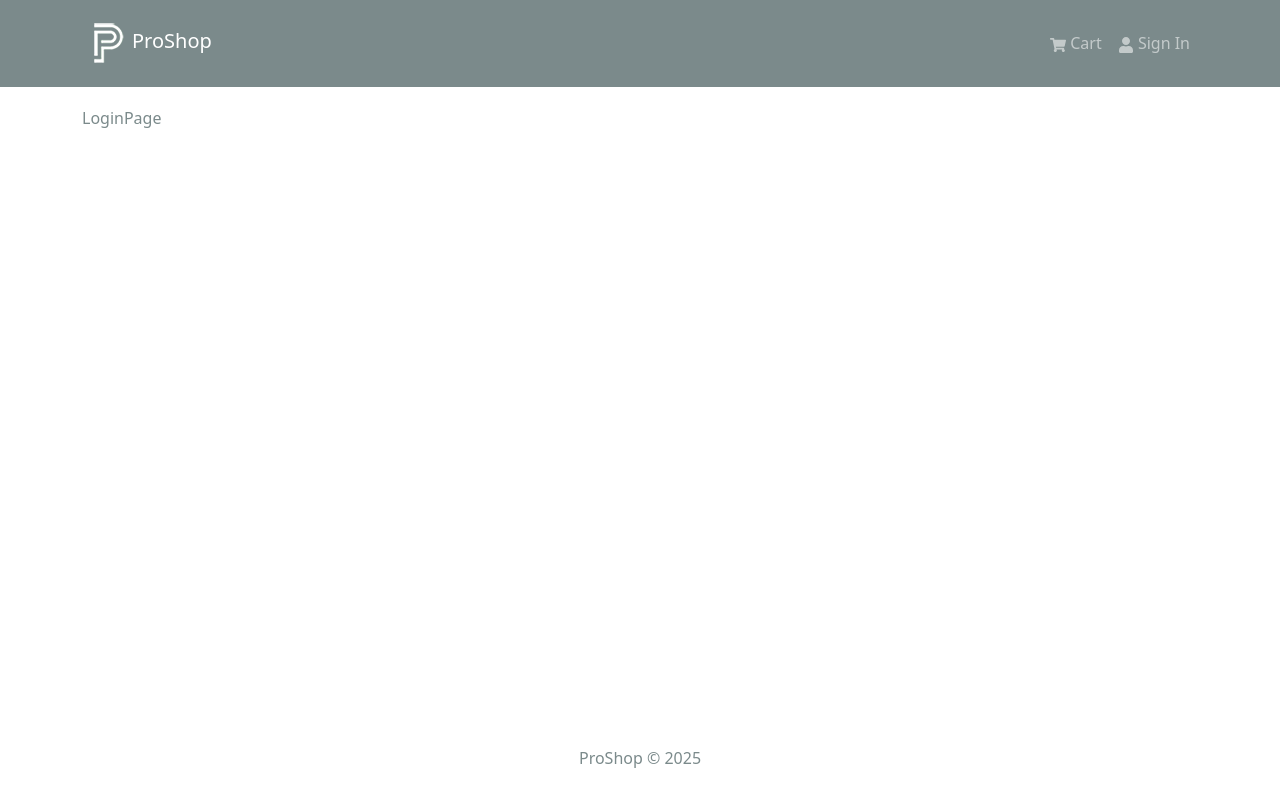
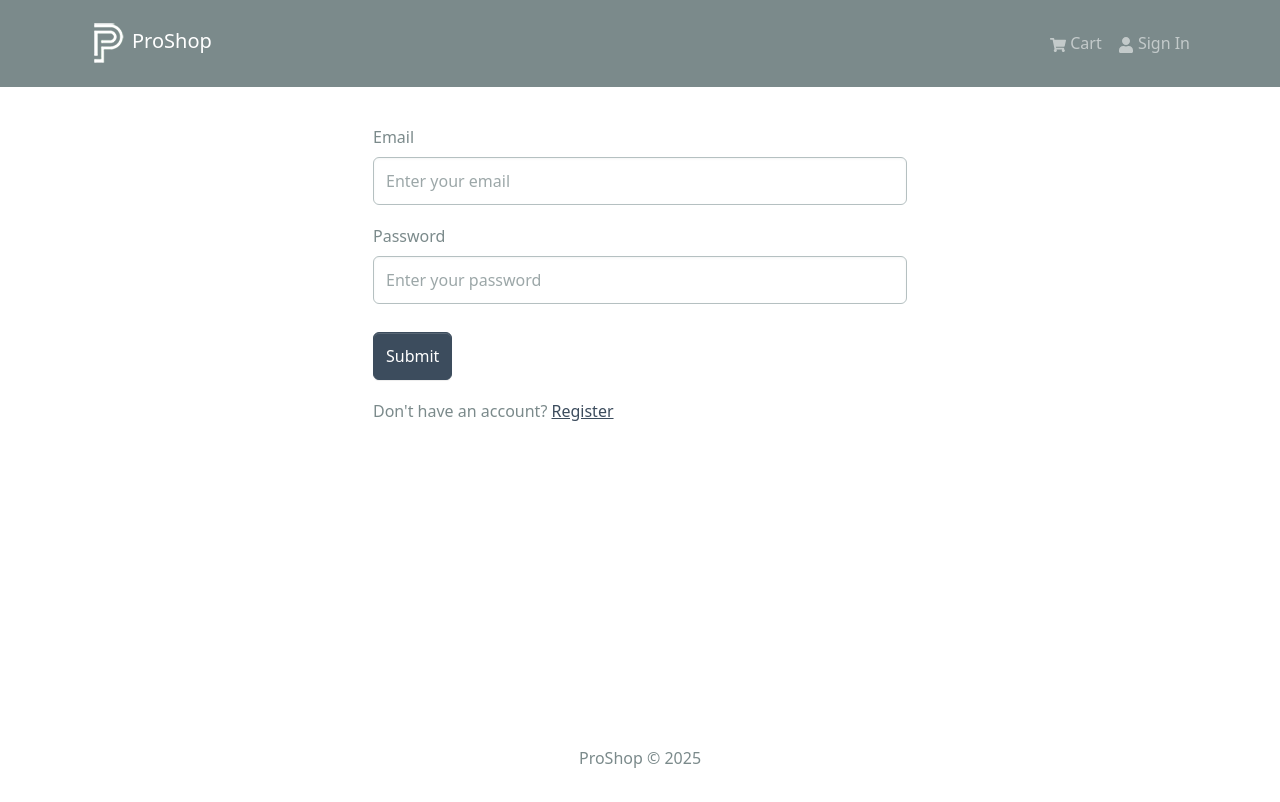
Before and after one commit to Saikiran-Reddy14/Proshop, a React (Create React App) app in the folder frontend/: page /login in a window 1280 px wide. Shown: the top 802 px of the page. Built offline with nearby package versions, Linux system fonts and the light colour scheme.

Commit message:
Added login page with form and submit functionality

```diff
--- a/frontend/src/pages/LoginPage.js
+++ b/frontend/src/pages/LoginPage.js
@@ -1,7 +1,52 @@
 import React from 'react';
+import { useState } from 'react';
+import { Link } from 'react-router-dom';
+import { Form, Button, Row, Col } from 'react-bootstrap';
+import FormContainer from '../components/FormContainer';
 
 const LoginPage = () => {
-  return <div>LoginPage</div>;
+  const [email, setEmail] = useState('');
+  const [password, setPassword] = useState('');
+
+  const submitHandler = (e) => {
+    e.preventDefault();
+    console.log('submitted', email, password);
+    setEmail('');
+    setPassword('');
+  };
+
+  return (
+    <FormContainer>
+      <Form onSubmit={submitHandler}>
+        <Form.Group controlId="email" className="my-3">
+          <Form.Label>Email</Form.Label>
+          <Form.Control
+            type="email"
+            placeholder="Enter your email"
+            value={email}
+            onChange={(e) => setEmail(e.target.value)}
+          />
+        </Form.Group>
+        <Form.Group controlId="password" className="my-3">
+          <Form.Label>Password</Form.Label>
+          <Form.Control
+            type="password"
+            placeholder="Enter your password"
+            value={password}
+            onChange={(e) => setPassword(e.target.value)}
+          />
+        </Form.Group>
+        <Button type="submit" variant="primary" className="mt-2">
+          Submit
+        </Button>
+      </Form>
+      <Row className="py-3">
+        <Col>
+          Don't have an account? <Link to="/register">Register</Link>
+        </Col>
+      </Row>
+    </FormContainer>
+  );
 };
 
 export default LoginPage;
```
